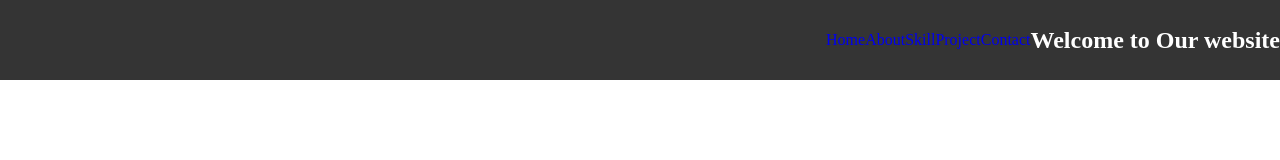
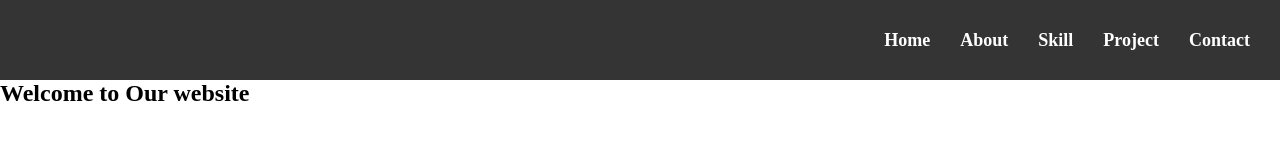
Before and after one commit to HayiderHasan18/practice-, a plain HTML site: page index.html in a window 1280 px wide. Drawn offline with Linux system fonts and the light colour scheme.

Commit message:
i made some change

```diff
--- a/index.html
+++ b/index.html
@@ -18,9 +18,9 @@
           <li><a href="#">Contact</a></li>
         </ul>
       </nav>
-      <section class="hero">
+     </header>
+     <section class="hero">
         <h1>Welcome to Our website</h1>
       </section>
-     </header>
   </body>
 </html>
--- a/style.css
+++ b/style.css
@@ -15,12 +15,15 @@ header{
 }
 .lists{
   display: flex;
-  justify-content: space-between;
   align-items: center;
 }
 .lists li{
 list-style: none;
+margin-right: 30px;
 }
 .lists li a{
   text-decoration: none;
+  font-size: 18px;
+  font-weight: bold;
+  color: #fff;
 }
```
